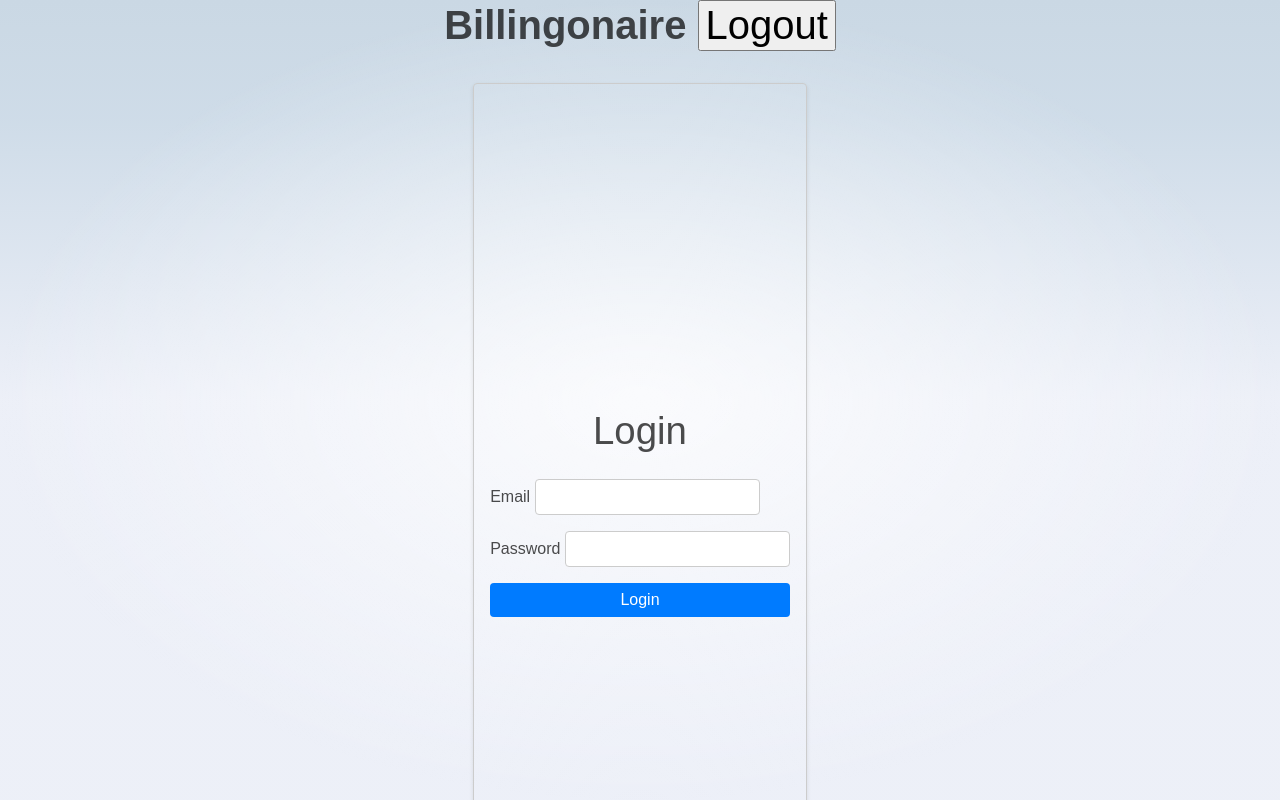
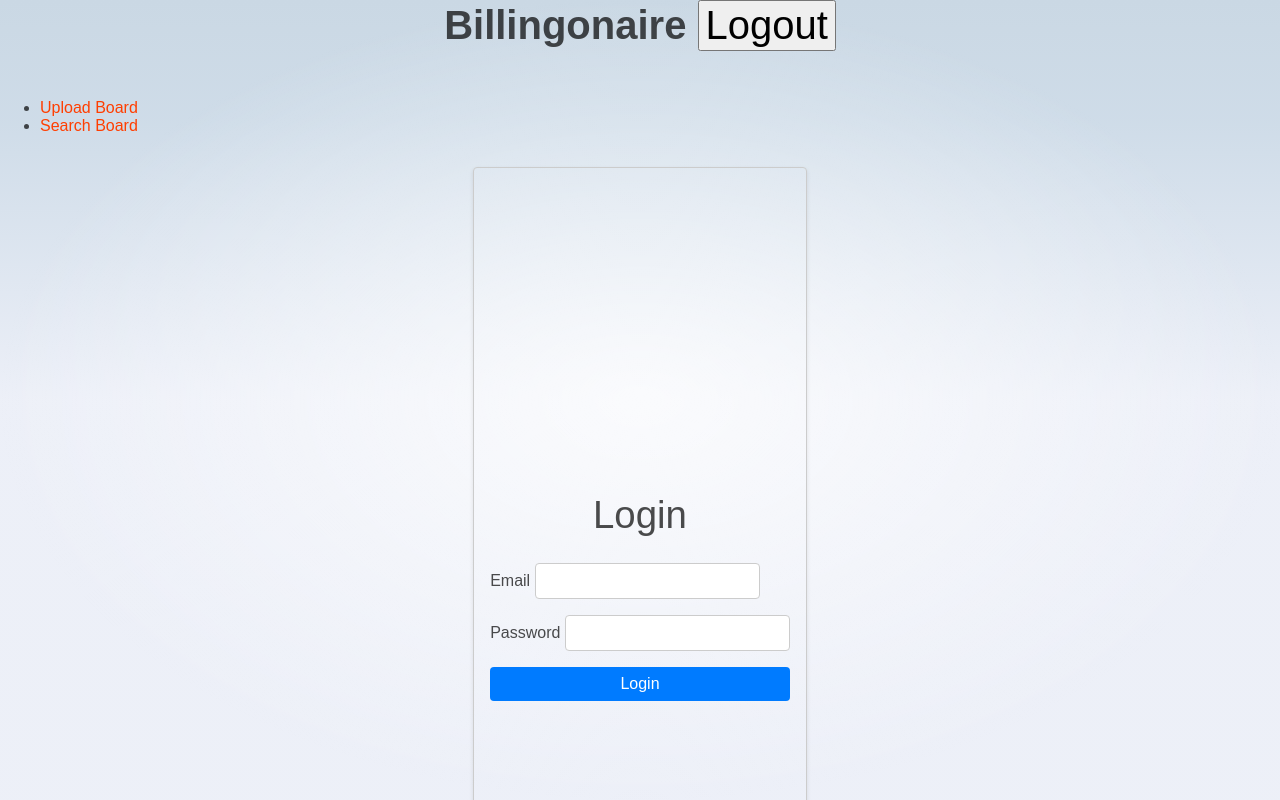
Before and after one commit to deshpandemak/billingonaire, a SvelteKit app in the folder billingonaire-ui/: page /login in a window 1280 px wide. Shown: the top 800 px of the page. Built offline with nearby package versions, Linux system fonts and the light colour scheme; no server answers; sample sign-in values are in the browser's storage.

Commit message:
Add menu tabs after login with option to 'Upload Board' and 'Search Board'
Related to #30

---

For more details, open the [Copilot Workspace session](https://copilot-workspace.githubnext.com/deshpandemak/billingonaire/issues/30?shareId=XXXX-XXXX-XXXX-XXXX).

```diff
--- a/billingonaire-ui/src/routes/+layout.svelte
+++ b/billingonaire-ui/src/routes/+layout.svelte
@@ -1,5 +1,4 @@
 <script>
-	import Login from './login/+page.svelte';
 	import '../app.css';
 	import { onMount } from 'svelte';
 	import { auth } from '$lib/firebase';
@@ -29,7 +28,13 @@
 		Billingonaire
 		<button on:click={logout}>Logout</button>
 	</header>
-	<Login />
+
+	<nav>
+		<ul>
+			<li><a href="/upload">Upload Board</a></li>
+			<li><a href="/table">Search Board</a></li>
+		</ul>
+	</nav>
 
 	<main>
 		<slot />
--- a/billingonaire-ui/src/routes/Header.svelte
+++ b/billingonaire-ui/src/routes/Header.svelte
@@ -23,10 +23,10 @@
 				<a href="/sverdle">Sverdle</a>
 			</li>
 			<li aria-current={$page.url.pathname === '/upload' ? 'page' : undefined}>
-				<a href="/upload">Upload PDF</a>
+				<a href="/upload">Upload Board</a>
 			</li>
 			<li aria-current={$page.url.pathname === '/table' ? 'page' : undefined}>
-				<a href="/table">Table Data</a>
+				<a href="/table">Search Board</a>
 			</li>
 		</ul>
 		<svg viewBox="0 0 2 3" aria-hidden="true">
--- a/billingonaire-ui/src/routes/login/+page.svelte
+++ b/billingonaire-ui/src/routes/login/+page.svelte
@@ -11,7 +11,7 @@
   const login = async () => {
     try {
       await signInWithEmailAndPassword(auth, email, password);
-      goto('/table');
+      goto('/upload');
     } catch (e) {
       error = e.message;
     }
```
